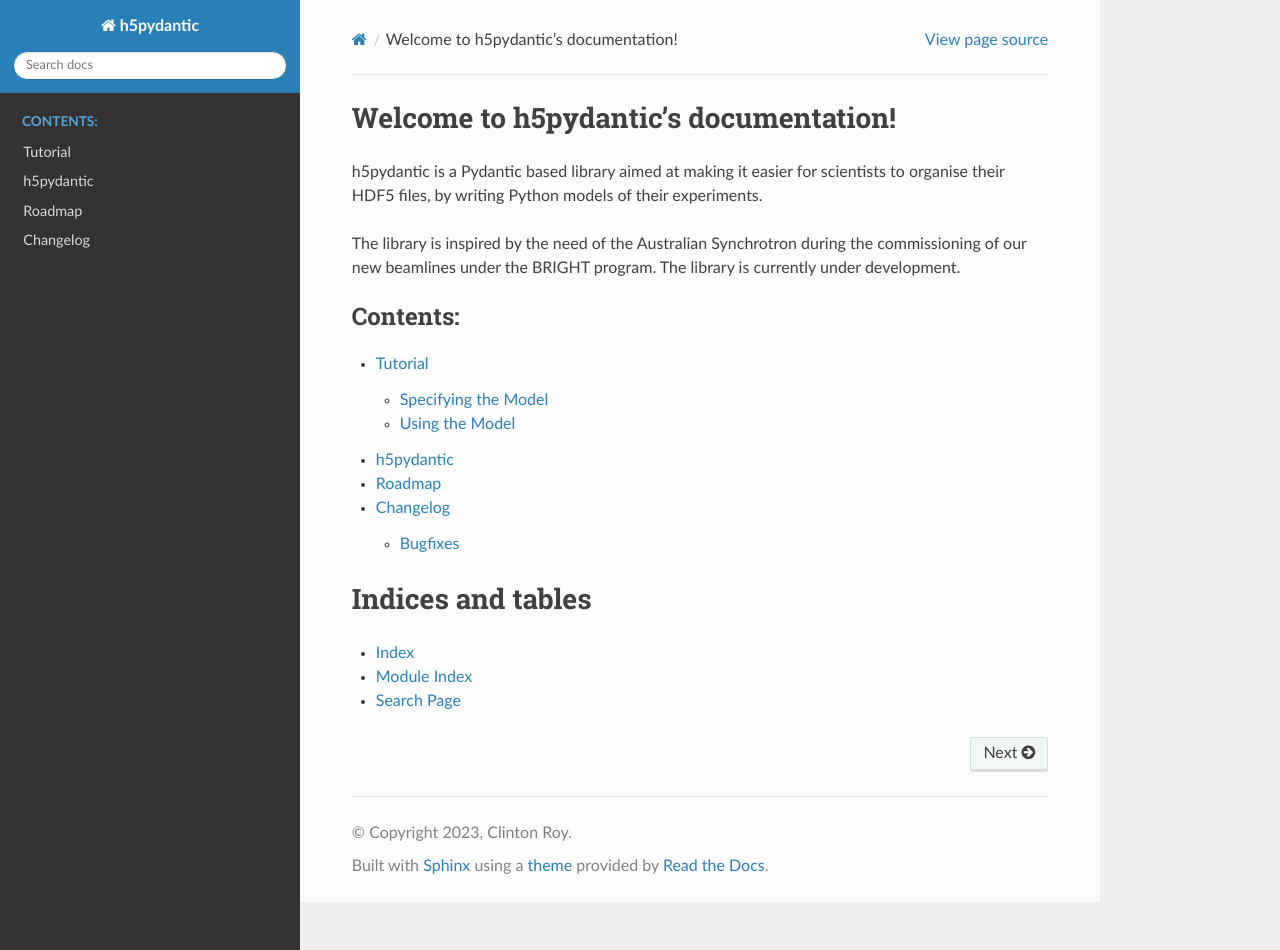
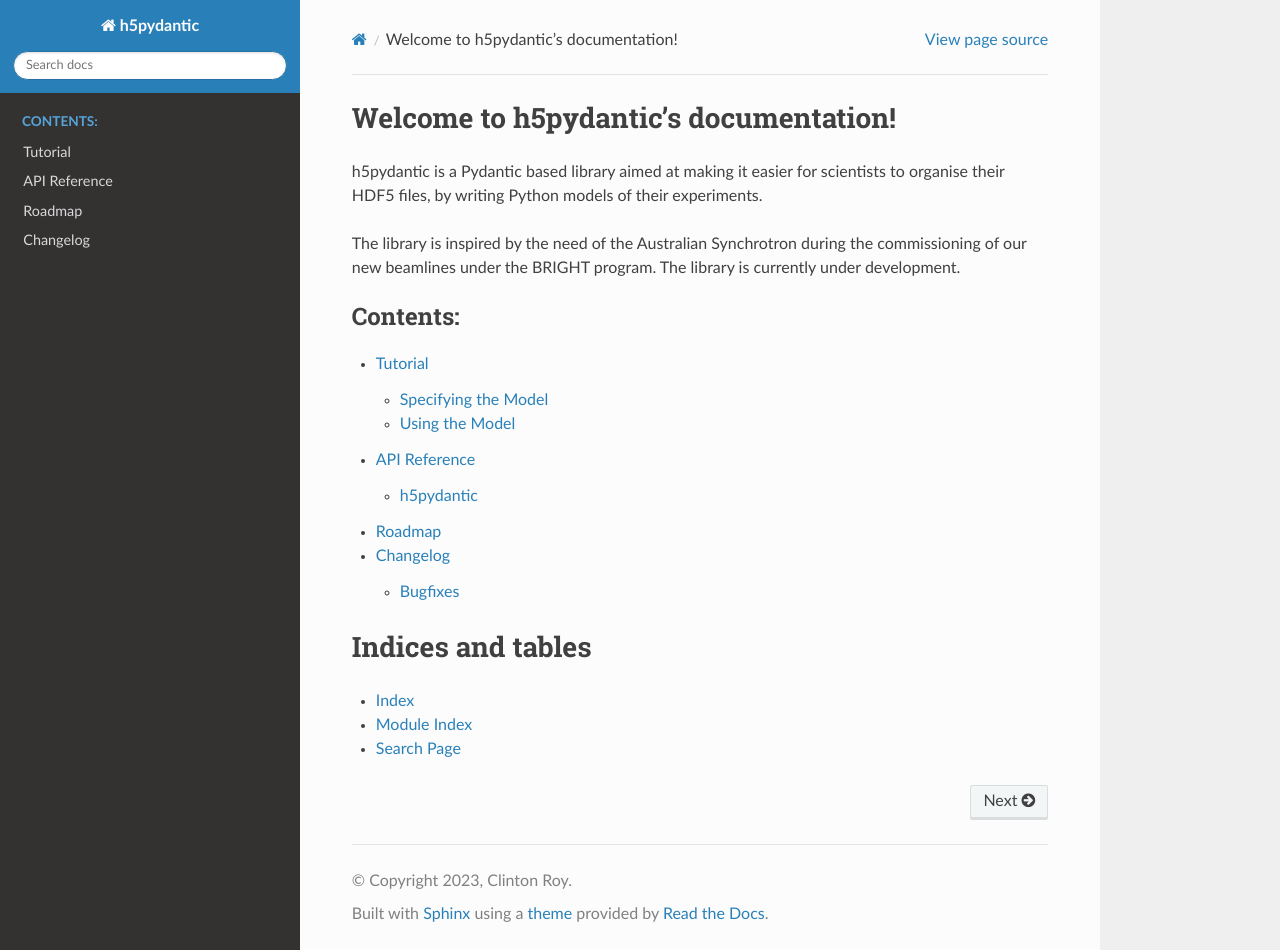
Before and after one commit to illumion-ltd/h5pydantic, a Sphinx documentation site: the page built from docs/index.rst, in a window 1280 px wide and 950 px high. Built offline with Sphinx 7.4.7 and the Read the Docs theme 2.0.0, drawn with Linux system fonts in a browser that asks for light colours.

Commit message:
DOC: subtitle improvement.

```diff
--- a/docs/reference.rst
+++ b/docs/reference.rst
@@ -1,8 +1,8 @@
- API Reference
-==============
+API Reference
+=============
 
 h5pydantic
-==========
+----------
 
 .. autoclass:: h5pydantic.H5Group
     :members:
```
